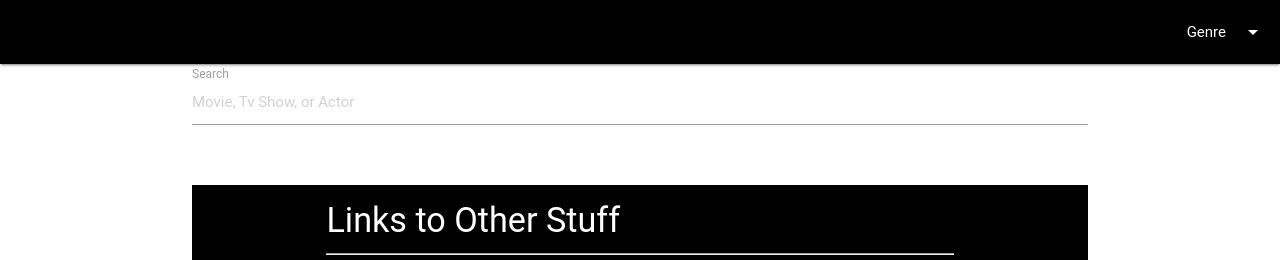
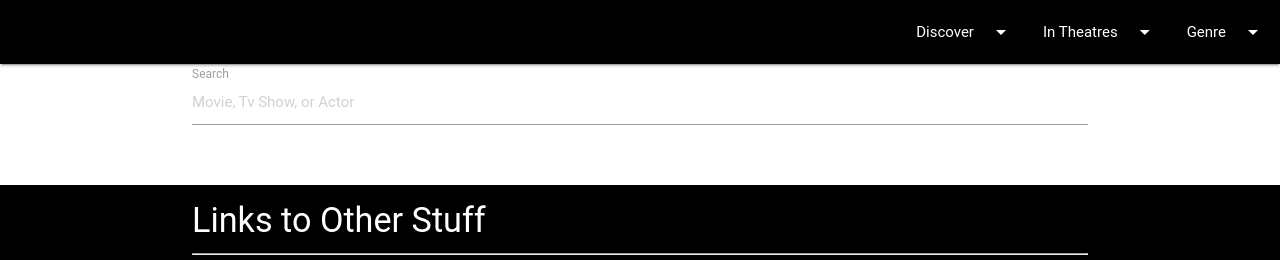
Before and after one commit to ibaena/Action-, a PHP site: page / in a window 1280 px wide; the page is wider, and only the part inside the window is pictured. Shown: the top 260 px of that part. Run offline with PHP 8.4, Linux system fonts and the light colour scheme; some libraries are stand-ins or nearby versions; some web fonts are replaced.

Commit message:
added new api for Theatres fixed html structure

```diff
--- a/css/style.css
+++ b/css/style.css
@@ -1,4 +1,4 @@
-img.responsive-img{
+img.responsive-img.poster{
   width: 220px;
   height:325px;
 }
@@ -15,3 +15,7 @@ tbody.image {
   background-color: #000;
   color: white;
 }
+
+.navwrapper{
+  padding-right: 20px;
+}
--- a/home.html
+++ b/home.html
@@ -15,8 +15,15 @@
       <ul class="right hide-on-med-and-down">
         <li><a class="dropdown-button" id="searchDropdown" href="#!" data-activates="dropdown1">Genre<i class="material-icons right">arrow_drop_down</i></a></li>
       </ul>
+      <ul class="right hide-on-med-and-down">
+        <li><a class="" id="release" href="#!">In Theatres<i class="material-icons right">arrow_drop_down</i></a></li>
+      </ul>
+      <ul class="right hide-on-med-and-down">
+        <li><a class="" id="tv-list" href="#!">Discover<i class="material-icons right">arrow_drop_down</i></a></li>
+      </ul>
     </div>
   </nav>
+
 
 <div class="container">
 <div class="row">
@@ -26,8 +33,9 @@
   </div>
   </div>
  <div class="row content">
+ </div>
+ </div>
 
- </div>
 
 
 
--- a/js/main.js
+++ b/js/main.js
@@ -18,8 +18,8 @@ function tmdbApi(){
 
 
       for (var i = 0; i < movie.length; i++) {
-        grid+='<div class="col s3"><img class="responsive-img poster" src="http://image.tmdb.org/t/p/w500'+movie[i].poster_path+'" /></div>';
-        console.log(movie[i]);
+        grid+='<div class="col s2"><img class="responsive-img poster" src="http://image.tmdb.org/t/p/w500'+movie[i].poster_path+'" /></div>';
+        //console.log(movie[i]);
       };
 
       $('.content').html(grid);
@@ -49,8 +49,34 @@ function genreList(){
         genreContent += ' <li><a href="#!" class="genre-list">'+genre[i].name+'</a></li>';
       };
       $('#dropdown1').html(genreContent);
+      $(".dropdown-button").dropdown();
     })
   })
 }
 genreList();
+
+//create Theatre list
+function moviesOut(){
+
+  var movieList = 'http://api.themoviedb.org/3/movie/now_playing?api_key=3729ffa22dfa780e9abb43dee3074695&query'
+  var release;
+  var releaseContent = " ";
+$('#release').on('click', function(e){
+  e.preventDefault();
+  $.getJSON(movieList, function(data){
+    release = data.results;
+
+    for (var i = 0; i < release.length; i++) {
+      //console.log(release[i].title);
+      releaseContent+='<div class="col s2"><img class="responsive-img poster" src="http://image.tmdb.org/t/p/w500'+release[i].poster_path+'" /></div>';
+    };
+    $('.content').html(releaseContent);
+
+  })
+
+})
+
+}
+moviesOut();
+
 });
```
